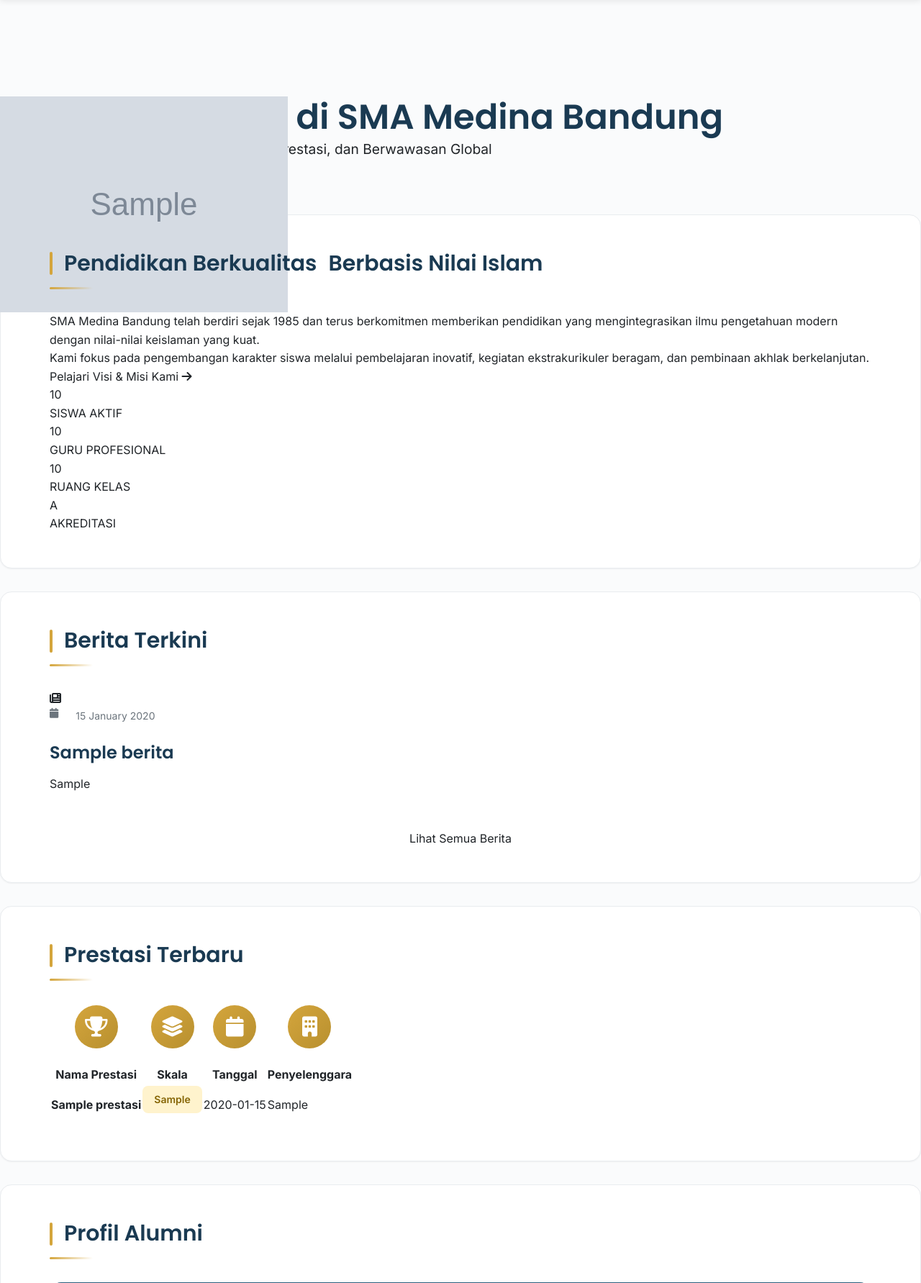
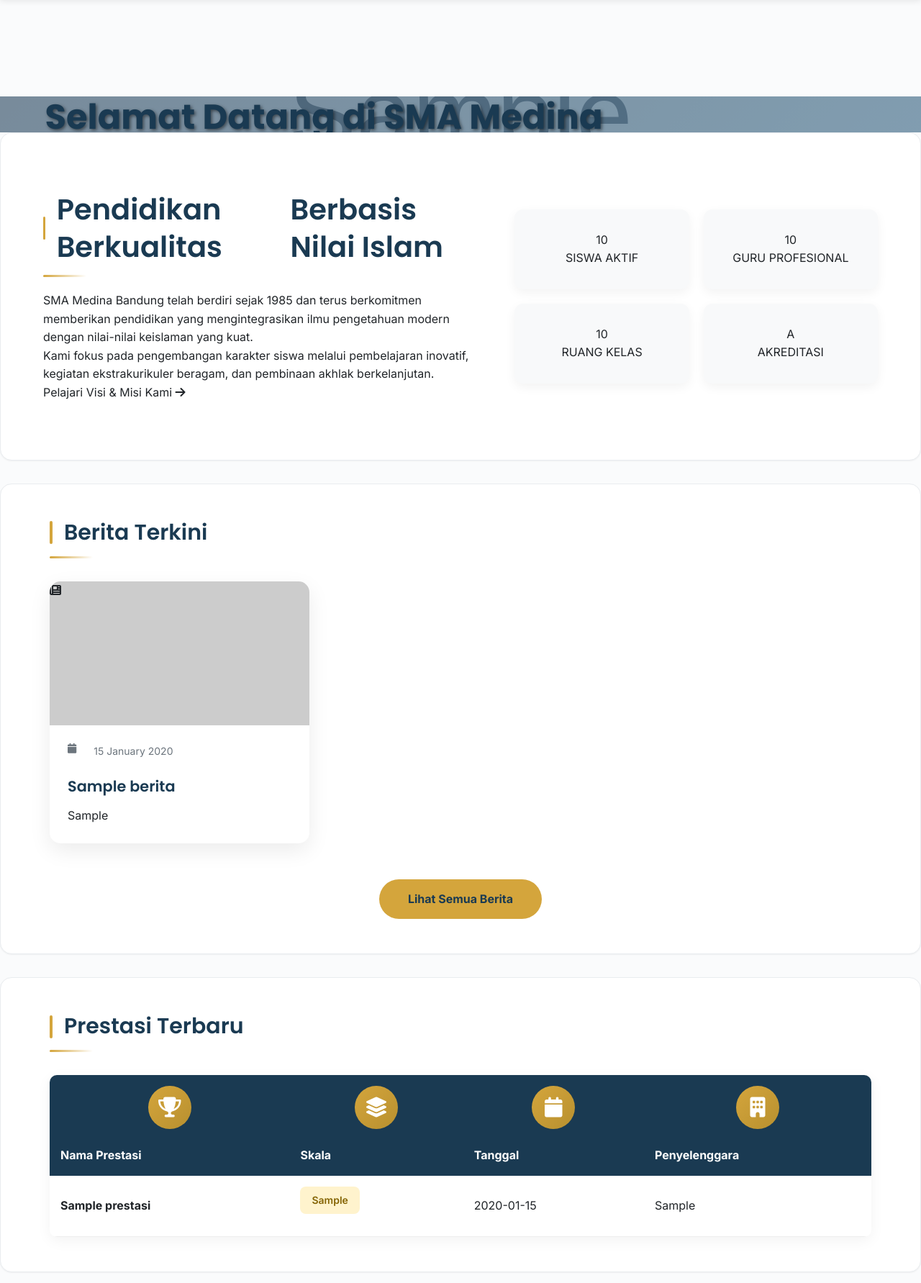
Before and after one commit to madlanh/medinaProject, a Flask app: page / in a window 1280 px wide. Shown: the part 76-1859 px from the top of the page at 72% size. Run offline with Flask 3, Linux system fonts and the light colour scheme; tables that the repository leaves empty hold one stand-in row (values such as "Sample post"); grey boxes marked "Sample" are stand-in pictures.

Commit message:
Update style.css

```diff
--- a/static/css/style.css
+++ b/static/css/style.css
@@ -1437,3 +1437,267 @@ footer p {
         margin: 0 !important;
     }
 }
+
+/* =======================================================================
+   RESTORASI GAYA BERANDA (YANG SEBELUMNYA DIHAPUS DARI INDEX.HTML)
+   Paste kode ini di baris paling bawah file static/css/style.css
+   ======================================================================= */
+
+/* 1. HERO SECTION (Banner Utama) */
+.hero {
+    position: relative;
+    width: 100%;
+    min-height: 600px; /* Tinggi default desktop */
+    background: linear-gradient(135deg, #1a3a52 0%, #2c5f7e 100%); /* Warna cadangan jika gambar gagal */
+    overflow: hidden;
+    display: flex;
+    align-items: center;
+    justify-content: center;
+}
+
+/* Slider Background */
+.hero-slider {
+    position: absolute;
+    top: 0;
+    left: 0;
+    width: 100%;
+    height: 100%;
+    z-index: 1;
+}
+
+.slide {
+    position: absolute;
+    width: 100%;
+    height: 100%;
+    opacity: 0;
+    transition: opacity 1.5s ease-in-out;
+}
+
+.slide.active {
+    opacity: 1;
+}
+
+.slide-img {
+    width: 100%;
+    height: 100%;
+    object-fit: cover;
+    opacity: 0.5; /* Gelapkan gambar agar teks terbaca */
+}
+
+/* Konten Teks Hero */
+.hero-content {
+    position: relative;
+    z-index: 10;
+    text-align: center;
+    color: #fff;
+    max-width: 900px;
+    padding: 0 20px;
+}
+
+.hero-content h1 {
+    font-size: 3.5rem;
+    font-weight: 800;
+    margin-bottom: 20px;
+    text-shadow: 2px 2px 4px rgba(0,0,0,0.5);
+}
+
+.hero-content p {
+    font-size: 1.2rem;
+    margin-bottom: 30px;
+    text-shadow: 1px 1px 2px rgba(0,0,0,0.5);
+}
+
+.hero-cta {
+    display: inline-block;
+    padding: 15px 40px;
+    background-color: #d4a53c; /* Warna Emas */
+    color: #1a3a52;
+    font-weight: bold;
+    border-radius: 50px;
+    text-decoration: none;
+    transition: all 0.3s;
+}
+
+.hero-cta:hover {
+    background-color: #fff;
+    transform: translateY(-3px);
+}
+
+/* 2. SECTION LAYOUTS (Grid System Desktop) */
+.intro { padding: 80px 0; background: #fff; }
+.intro-wrap {
+    display: grid;
+    grid-template-columns: 1.2fr 1fr; /* Kiri lebih lebar */
+    gap: 50px;
+    align-items: center;
+}
+
+.intro-text h2 {
+    font-size: 2.5rem;
+    color: #1a3a52;
+    margin-bottom: 20px;
+}
+
+.stats-grid {
+    display: grid;
+    grid-template-columns: repeat(2, 1fr);
+    gap: 20px;
+}
+
+.stat-card {
+    background: #f8f9fa;
+    padding: 30px;
+    border-radius: 12px;
+    text-align: center;
+    box-shadow: 0 5px 15px rgba(0,0,0,0.05);
+}
+
+.stat-number {
+    font-size: 2.5rem;
+    font-weight: 800;
+    color: #d4a53c;
+    display: block;
+}
+
+/* 3. BERITA GRID */
+.news-section { padding: 80px 0; background: #f8f9fa; }
+.news-grid {
+    display: grid;
+    grid-template-columns: repeat(3, 1fr); /* 3 Kolom di Desktop */
+    gap: 30px;
+}
+
+.news-item {
+    background: #fff;
+    border-radius: 15px;
+    overflow: hidden;
+    box-shadow: 0 10px 30px rgba(0,0,0,0.08);
+    transition: transform 0.3s;
+}
+
+.news-item:hover {
+    transform: translateY(-5px);
+}
+
+.news-thumb {
+    height: 200px;
+    background: #ccc;
+    position: relative;
+    overflow: hidden;
+}
+
+.news-thumb img {
+    width: 100%;
+    height: 100%;
+    object-fit: cover;
+}
+
+.news-body {
+    padding: 25px;
+}
+
+.news-date {
+    font-size: 0.9rem;
+    color: #888;
+    margin-bottom: 10px;
+    display: block;
+}
+
+.news-body h3 {
+    font-size: 1.3rem;
+    margin-bottom: 15px;
+    color: #1a3a52;
+}
+
+.btn-news {
+    color: #d4a53c;
+    font-weight: bold;
+    text-decoration: none;
+}
+
+/* 4. ALUMNI & KONTAK GRID */
+.alumni-grid {
+    display: grid;
+    grid-template-columns: repeat(2, 1fr);
+    gap: 30px;
+}
+
+.contact-grid {
+    display: grid;
+    grid-template-columns: repeat(3, 1fr);
+    gap: 30px;
+    text-align: center;
+    margin-top: 50px;
+}
+
+.contact-item i {
+    font-size: 2.5rem;
+    color: #d4a53c;
+    margin-bottom: 20px;
+}
+
+/* 5. TABEL PRESTASI */
+.prestasi-table-wrap {
+    width: 100%;
+    overflow-x: auto;
+    background: #fff;
+    border-radius: 10px;
+    box-shadow: 0 5px 20px rgba(0,0,0,0.05);
+}
+
+.prestasi-table {
+    width: 100%;
+    border-collapse: collapse;
+}
+
+.prestasi-table th {
+    background: #1a3a52;
+    color: #fff;
+    padding: 15px;
+    text-align: left;
+}
+
+.prestasi-table td {
+    padding: 15px;
+    border-bottom: 1px solid #eee;
+}
+
+/* =======================================================
+   RESPONSIVE OVERRIDES (MOBILE FIXES)
+   Bagian ini menimpa gaya di atas saat dibuka di HP
+   ======================================================= */
+@media screen and (max-width: 768px) {
+    /* Layout Reset jadi 1 Kolom */
+    .intro-wrap,
+    .stats-grid,
+    .news-grid,
+    .alumni-grid,
+    .contact-grid {
+        display: flex !important;
+        flex-direction: column !important;
+        gap: 30px !important;
+    }
+
+    /* Text & Spacing */
+    .hero { min-height: auto !important; padding: 100px 0 50px; }
+    .hero-content h1 { font-size: 2rem !important; }
+    .container { padding: 0 20px !important; }
+
+    /* Tabel Scroll */
+    .prestasi-table { min-width: 600px; }
+    .prestasi-table-wrap { overflow-x: scroll; }
+
+    /* Navigasi Sederhana */
+    .header-content {
+        flex-direction: column;
+        height: auto;
+        padding: 15px;
+    }
+    header nav {
+        display: flex;
+        flex-wrap: wrap;
+        justify-content: center;
+        gap: 15px;
+        margin-top: 15px;
+    }
+}
```
